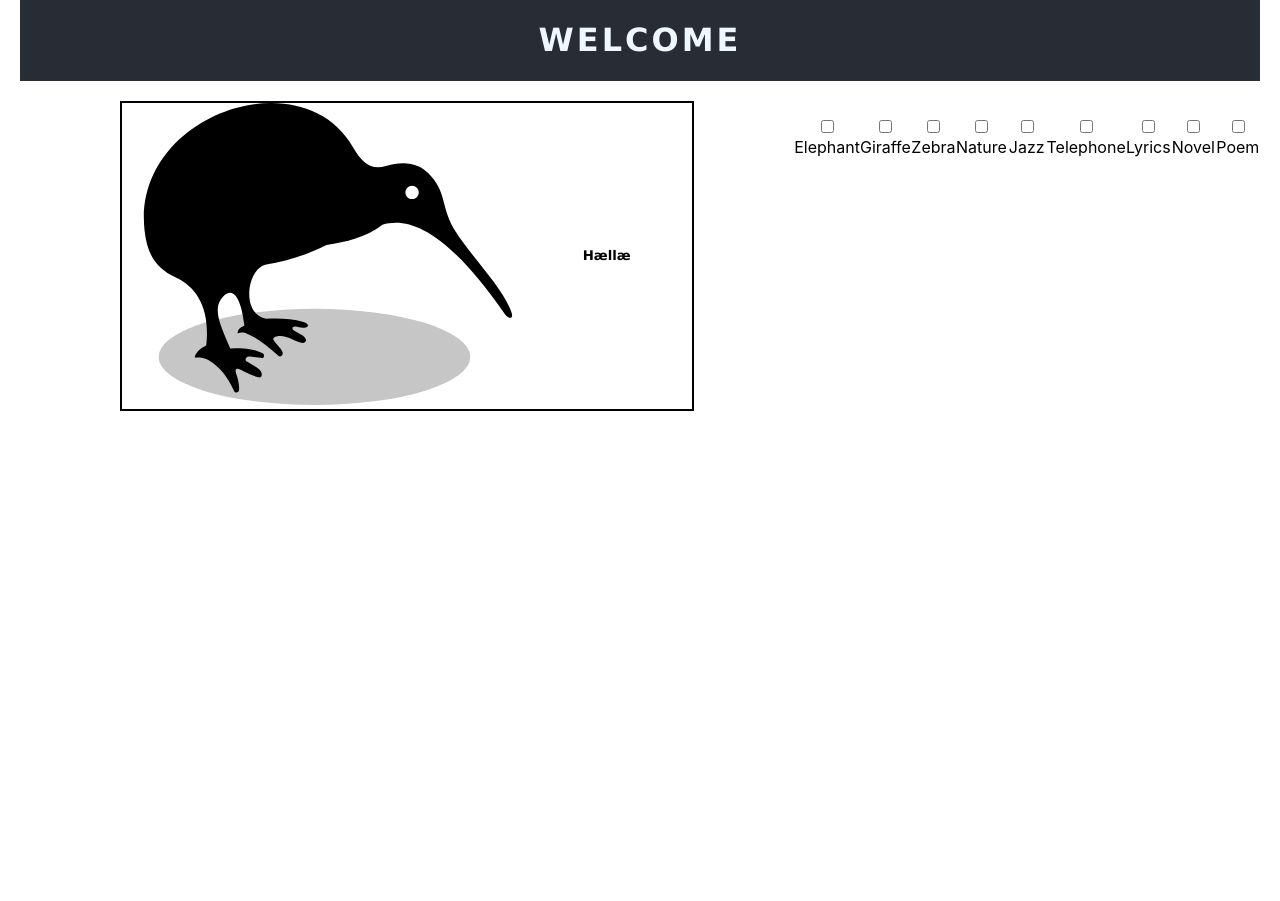
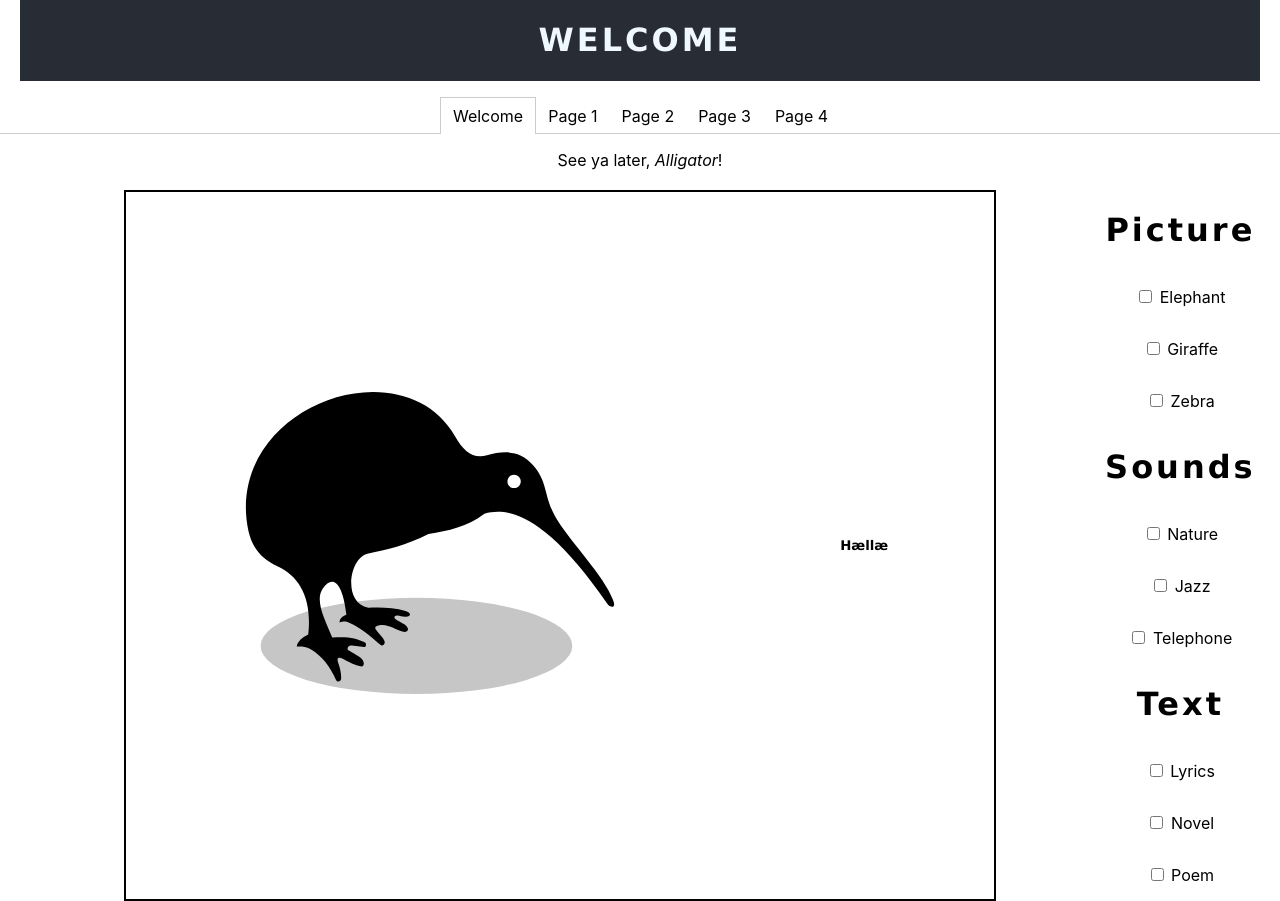
Before and after one commit to fridasolheim/IT2810-Project-2-React, a React (Create React App) app: page / in a window 1280 px wide. Before the commit the page ends 800 px from the top, so only its background shows below. Built offline with nearby package versions, Linux system fonts and the light colour scheme.

Commit message:
Started making tabs

```diff
--- a/src/App.css
+++ b/src/App.css
@@ -89,8 +89,29 @@ h1{
 }
 
 .checkboxesStyle{
+
   display: flex;
-  align-items: center;
+  align-items: left !important;
   flex-direction: column;
+  float:left;
+
 
 }
+
+.tab-list {
+  border-bottom: 1px solid #ccc;
+  padding-left: 0;
+}
+
+.tab-list-item {
+  display: inline-block;
+  list-style: none;
+  margin-bottom: -1px;
+  padding: 0.5rem 0.75rem;
+}
+
+.tab-list-active {
+  background-color: white;
+  border: solid #ccc;
+  border-width: 1px 1px 0 1px;
+}
--- a/src/App.js
+++ b/src/App.js
@@ -1,17 +1,20 @@
 import React,{Component} from 'react';
-import logo from './logo.svg';
+
 import kiwi from './kiwi.svg';
 import './App.css';
-import Header from './Components/Header'
-import Checkbox from './Components/Checkbox'
-import Checkboxes from './Components/Checkboxes'
+import Header from './Components/Header';
+import Checkbox from './Components/Checkbox';
+import Checkboxes from './Components/Checkboxes';
+import Tabs from './Components/Tabs';
 
 
 
 class App extends Component {
 
+
   state = {
-      checkboxes: [
+    animals: [
+
       {
         id: 1,
         title: 'Elephant',
@@ -26,7 +29,8 @@ class App extends Component {
         id: 3,
         title: 'Zebra',
         completed: false
-        },
+      }],
+sounds:[
       {
         id: 4,
         title: 'Nature',
@@ -41,7 +45,8 @@ class App extends Component {
         id: 6,
         title: 'Telephone',
         completed: false
-        },
+      }],
+      text:[
       {
         id: 7,
         title: 'Lyrics',
@@ -57,14 +62,27 @@ class App extends Component {
         title: 'Poem',
         completed: false
       }
-      ]
-    };
+    ]}
 
 
   // Toggle checked
   checked = (id) => {
     this.setState({
-      checkboxes: this.state.checkboxes.map((checkbox) => {
+      animals: this.state.animals.map((checkbox) => {
+        if (checkbox.id === id){
+          checkbox.completed = !checkbox.completed
+          console.log(id)
+        }
+        return checkbox;
+      }),
+      sounds: this.state.sounds.map((checkbox) => {
+        if (checkbox.id === id){
+          checkbox.completed = !checkbox.completed
+          console.log(id)
+        }
+        return checkbox;
+      }),
+      text: this.state.text.map((checkbox) => {
         if (checkbox.id === id){
           checkbox.completed = !checkbox.completed
           console.log(id)
@@ -78,12 +96,36 @@ render(){
   return(
     <div className="App">
       <Header />
+      <Tabs>
+      <div label="Welcome">
+        See ya later, <em>Alligator</em>!
+      </div>
+      <div label="Page 1">
+        See ya later, <em>Alligator</em>!
+      </div>
+      <div label="Page 2">
+        See ya later, <em>Alligator</em>!
+      </div>
+      <div label="Page 3">
+        After 'while, <em>Crocodile</em>!
+      </div>
+      <div label="Page 4">
+        Nothing to see here, this tab is <em>extinct</em>!
+      </div>
+    </Tabs>
         <div className="container1">
           <div className="Content">
             <div className='image1'><img src={kiwi} className="kiwi-bird" alt="kiwi" /></div>
             <div className='text1'><h5>Hællæ</h5></div>
           </div>
-          <Checkboxes checkboxes={this.state.checkboxes} checked={this.checked}/>
+          <div className= "checkboxesStyle">
+          <h1>Picture</h1>
+          <Checkboxes checkboxes={this.state.animals} checked={this.checked}/>
+          <h1>Sounds</h1>
+          <Checkboxes checkboxes={this.state.sounds} checked={this.checked}/>
+          <h1>Text</h1>
+          <Checkboxes checkboxes={this.state.text} checked={this.checked}/>
+          </div>
         </div>
     </div>
   );
--- /dev/null
+++ b/src/Components/Tab.js
@@ -0,0 +1,42 @@
+import React, { Component } from 'react';
+import PropTypes from 'prop-types';
+
+class Tab extends Component {
+  static propTypes = {
+    activeTab: PropTypes.string.isRequired,
+    label: PropTypes.string.isRequired,
+    onClick: PropTypes.func.isRequired,
+  };
+
+  onClick = () => {
+    const { label, onClick } = this.props;
+    onClick(label);
+  }
+
+  render() {
+    const {
+      onClick,
+      props: {
+        activeTab,
+        label,
+      },
+    } = this;
+
+    let className = 'tab-list-item';
+
+    if (activeTab === label) {
+      className += ' tab-list-active';
+    }
+
+    return (
+      <li
+        className={className}
+        onClick={onClick}
+      >
+        {label}
+      </li>
+    );
+  }
+}
+
+export default Tab;
--- /dev/null
+++ b/src/Components/Tabs.js
@@ -0,0 +1,60 @@
+import React, {Component} from 'react';
+import PropTypes from 'prop-types';
+import Tab from './Tab';
+
+class Tabs extends Component {
+    static propTypes = {
+      children: PropTypes.instanceOf(Array).isRequired,
+    }
+
+    constructor(props) {
+      super(props);
+
+      this.state = {
+        activeTab: this.props.children[0].props.label,
+      };
+    }
+
+    onClickTabItem = (tab) => {
+      this.setState({ activeTab: tab });
+    }
+
+    render() {
+      const {
+        onClickTabItem,
+        props: {
+          children,
+        },
+        state: {
+          activeTab,
+        }
+      } = this;
+
+      return (
+        <div className="tabs">
+          <ol className="tab-list">
+            {children.map((child) => {
+              const { label } = child.props;
+
+              return (
+                <Tab
+                  activeTab={activeTab}
+                  key={label}
+                  label={label}
+                  onClick={onClickTabItem}
+                />
+              );
+            })}
+          </ol>
+          <div className="tab-content">
+            {children.map((child) => {
+              if (child.props.label !== activeTab) return undefined;
+              return child.props.children;
+            })}
+          </div>
+        </div>
+      );
+    }
+  }
+
+  export default Tabs;
```
Also changed, not shown: src/boxes.json (added, +50 -0 lines). Lines whose indentation alone changed are shown as unchanged.
